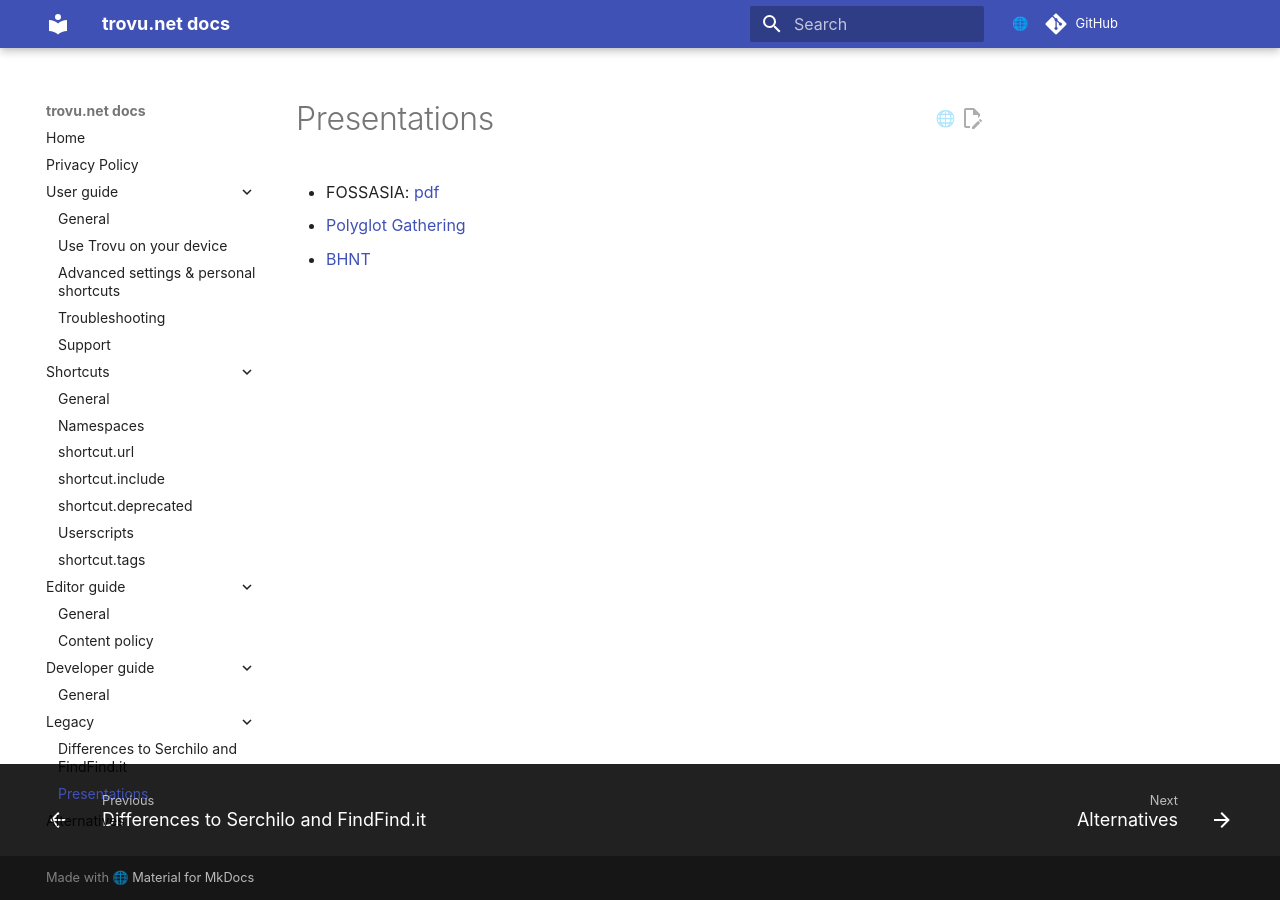
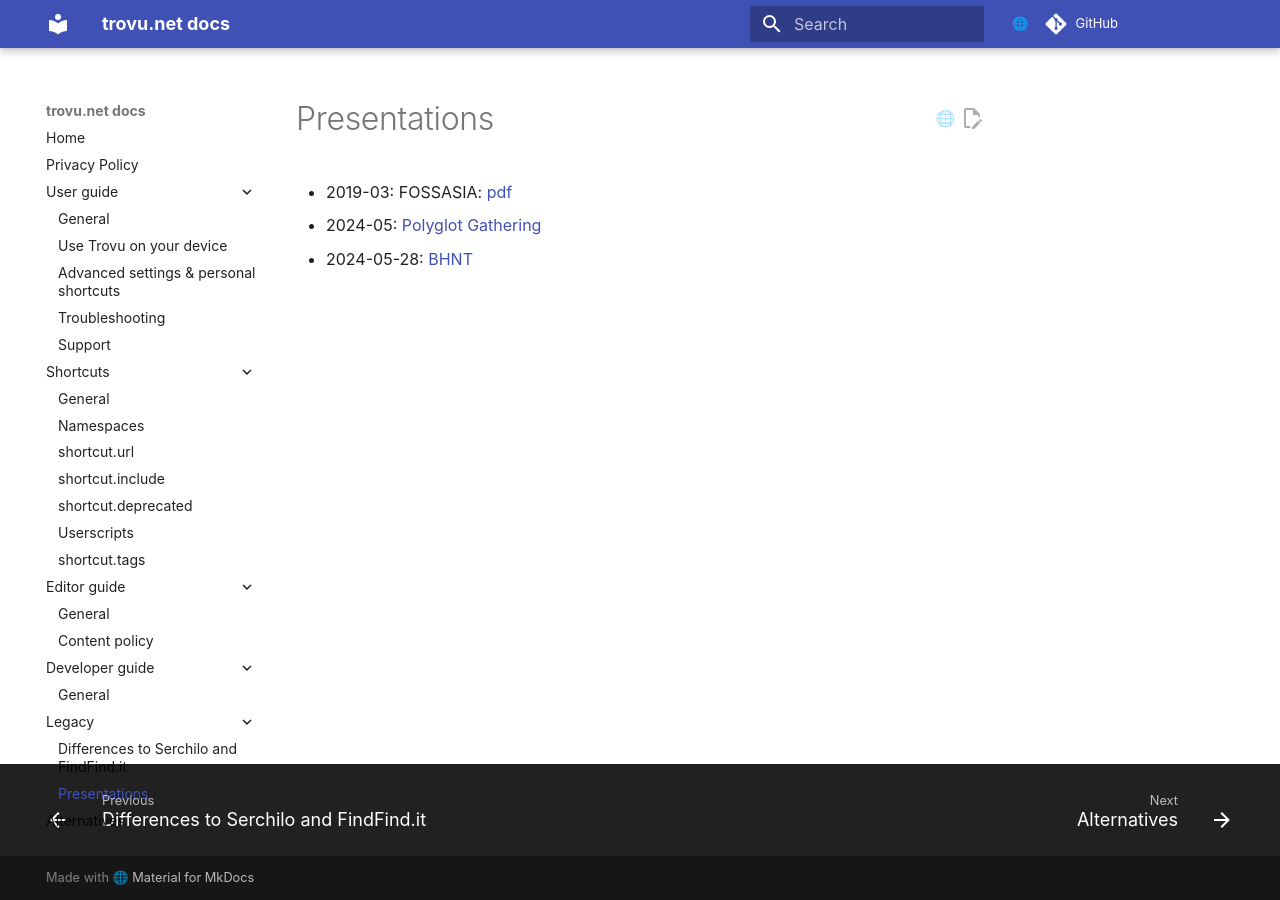
Before and after one commit to trovu/trovu, an MkDocs documentation site: the page built from docs/presentations/index.md, in a window 1280 px wide. Built offline with MkDocs 1.6.1 and Material for MkDocs 9.7.7, drawn with Linux system fonts in a browser that asks for light colours; comment, search, counter and statistics services are not loaded; some of the changed lines change nothing that is shown.

Commit message:
Whitespace, add dates.

```diff
--- a/docs/presentations/index.md
+++ b/docs/presentations/index.md
@@ -1,5 +1,5 @@
 # Presentations
 
--   FOSSASIA: [pdf](/pdf/fossasia.pdf)
--   [Polyglot Gathering](pg.md)
--   [BHNT](bhnt.md)
+- 2019-03: FOSSASIA: [pdf](/pdf/fossasia.pdf)
+- 2024-05: [Polyglot Gathering](pg.md)
+- 2024-05-28: [BHNT](bhnt.md)
```
